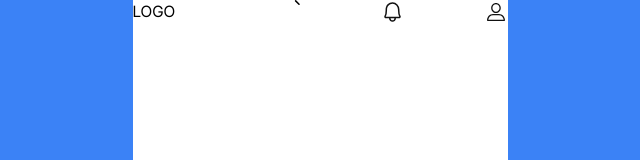
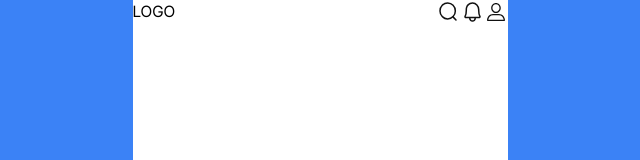
Before and after one commit to ggosunnae/ggosunnae_front, a Next.js app: page /list in a window 1280 px wide. Shown: the top 160 px of the page, without its empty margins (320-960 px from the left). Built offline with nearby package versions, Linux system fonts and the light colour scheme.

Commit message:
💩 정신차리자

```diff
--- a/src/components/Layout/Header.tsx
+++ b/src/components/Layout/Header.tsx
@@ -4,34 +4,43 @@ const Header = () => {
   return (
     <header>
       <nav className="flex justify-between">
-        <Link href="/">
-          <a className="">LOGO</a>
-        </Link>
-        <ul className="flex gap-20">
+        <Link href="/">LOGO</Link>
+        <ul className="grid grid-cols-3">
           <li>
             <Link href="">
-              <a className="">
               <svg
                 xmlns="http://www.w3.org/2000/svg"
-                  width="6"
-                  height="5"
-                  viewBox="0 0 6 5"
+                width="24"
+                height="24"
+                viewBox="0 0 24 24"
                 fill="none"
               >
+                <g clip-path="url(#clip0_1056_11291)">
                   <path
-                    d="M1.63843 0.889648L5.0233 4.22178"
-                    stroke="black"
-                    strokeWidth="1.5"
-                    strokeLinecap="round"
-                    strokeLinejoin="round"
+                    d="M11.6641 18.8997C15.8969 18.8997 19.3283 15.3404 19.3283 10.9499C19.3283 6.55927 15.8969 3 11.6641 3C7.43135 3 4 6.55927 4 10.9499C4 15.3404 7.43135 18.8997 11.6641 18.8997Z"
+                    stroke="#111111"
+                    stroke-width="1.5"
+                    stroke-linecap="round"
+                    stroke-linejoin="round"
                   />
+                  <path
+                    d="M16.996 16.8906L20.0006 19.9993"
+                    stroke="#111111"
+                    stroke-width="1.5"
+                    stroke-linecap="round"
+                    stroke-linejoin="round"
+                  />
+                </g>
+                <defs>
+                  <clipPath id="clip0_1056_11291">
+                    <rect width="24" height="24" fill="white" />
+                  </clipPath>
+                </defs>
               </svg>
-              </a>
             </Link>
           </li>
           <li>
             <Link href="">
-              <a className="">
               <svg
                 xmlns="http://www.w3.org/2000/svg"
                 width="24"
@@ -54,12 +63,10 @@ const Header = () => {
                   </clipPath>
                 </defs>
               </svg>
-              </a>
             </Link>
           </li>
           <li>
             <Link href="">
-              <a className="">
               <svg
                 xmlns="http://www.w3.org/2000/svg"
                 width="24"
@@ -79,7 +86,6 @@ const Header = () => {
                   </clipPath>
                 </defs>
               </svg>
-              </a>
             </Link>
           </li>
         </ul>
```
Lines whose indentation alone changed are shown as unchanged.
